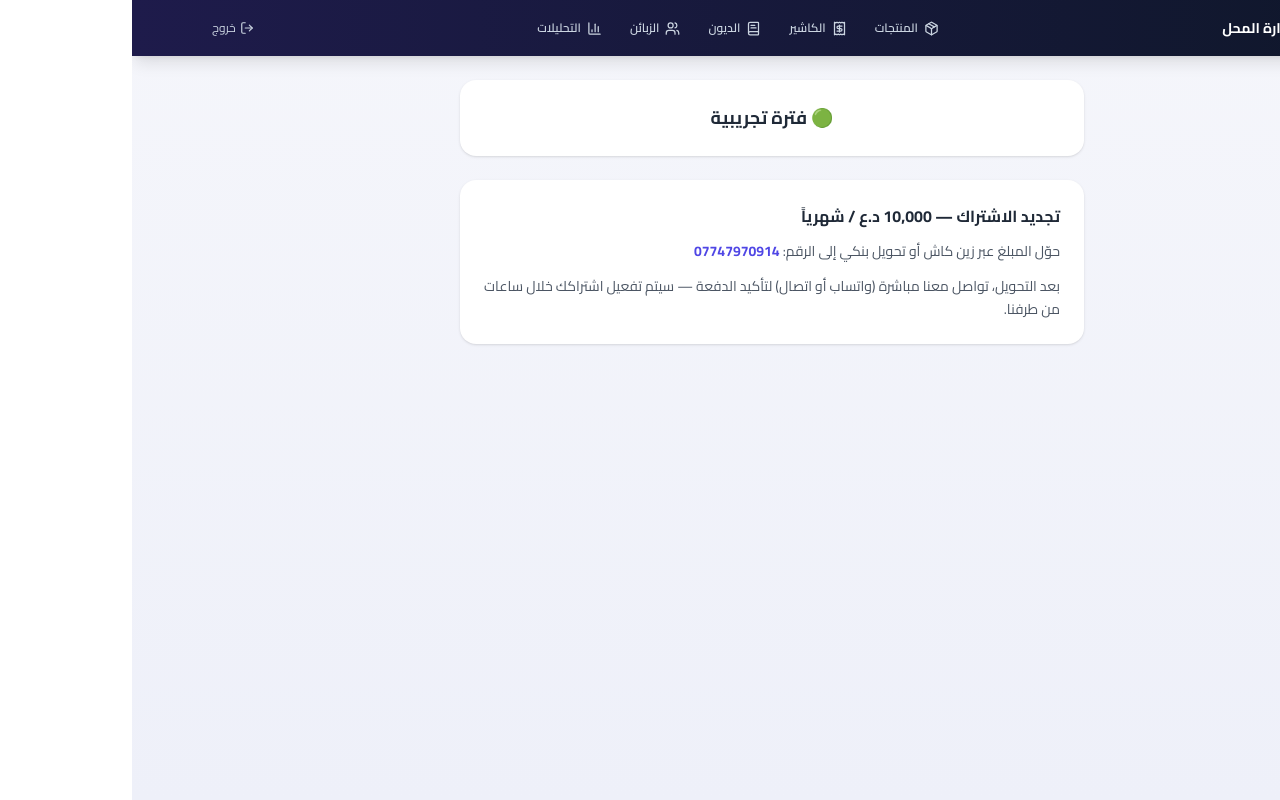
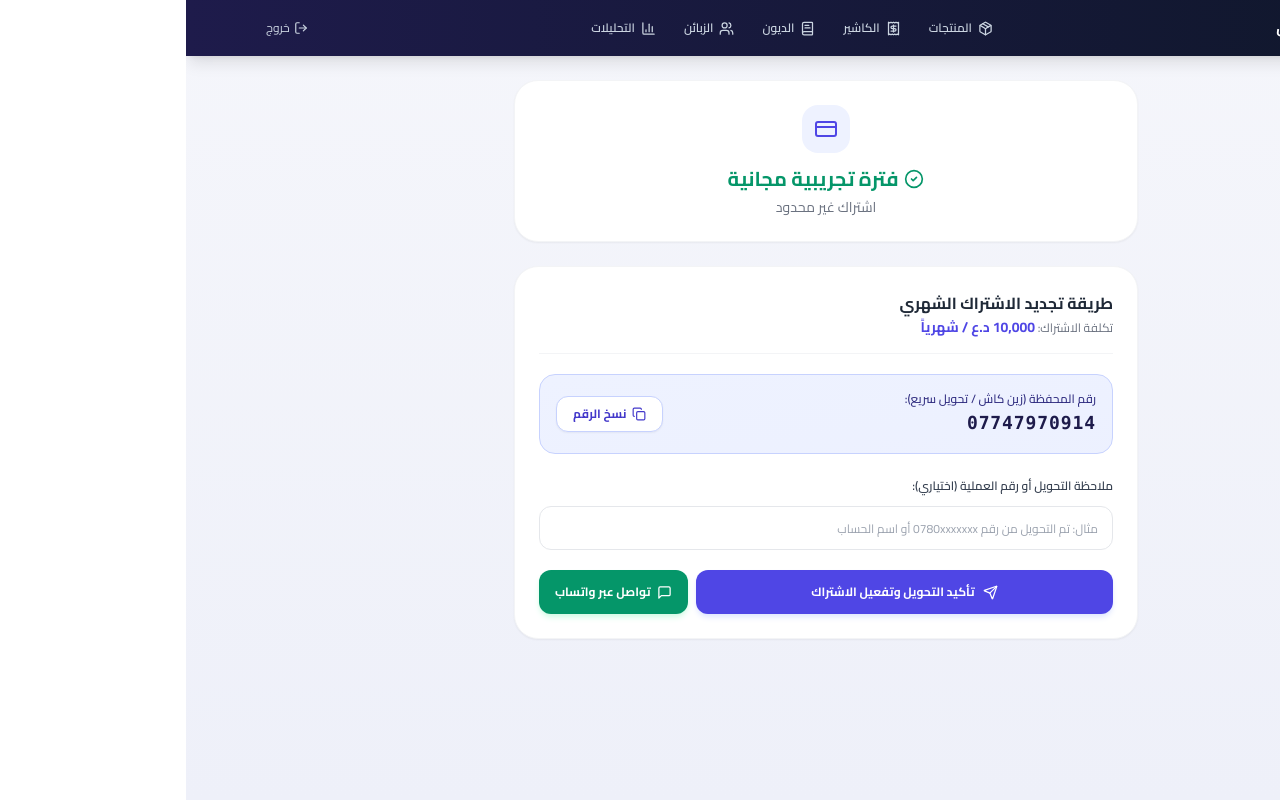
Before and after one commit to dev-mustafa67/my-store, a Next.js app: page /billing in a window 1280 px wide. Built offline with nearby package versions, Linux system fonts and the light colour scheme; no server answers.

Commit message:
Update billing-client.tsx

```diff
--- a/app/billing/billing-client.tsx
+++ b/app/billing/billing-client.tsx
@@ -1,44 +1,204 @@
-// app/billing/page.tsx
 'use client';
 
+import { useState } from 'react';
 import NavBar from '@/components/NavBar';
 import { useSubscription } from '@/lib/subscription';
+import { supabase } from '@/lib/supabase-client';
+import { CreditCard, CheckCircle2, Clock, AlertTriangle, XCircle, Copy, Check, MessageSquare, Send, ShieldCheck } from 'lucide-react';
 
-const MONTHLY_PRICE = 10000; // د.ع — عدّلها لاحقاً حسب سعرك النهائي
-const ZAINCASH_NUMBER = '07747970914'; // ضع رقمك الحقيقي هنا
+const MONTHLY_PRICE = 10000; // د.ع
+const ZAINCASH_NUMBER = '07747970914';
+const WHATSAPP_NUMBER = '9647747970914';
 
 export default function BillingPage() {
   const sub = useSubscription();
+  const [copied, setCopied] = useState(false);
+  const [note, setNote] = useState('');
+  const [submitting, setSubmitting] = useState(false);
+  const [submittedSuccess, setSubmittedSuccess] = useState(false);
 
-  const statusLabel: Record<string, string> = {
-    trial: '🟢 فترة تجريبية',
-    pending_payment: '🟡 بانتظار التفعيل',
-    active: '✅ مشترك نشط',
-    expired: '🔴 الاشتراك منتهي',
-  };
+  function handleCopyNumber() {
+    navigator.clipboard.writeText(ZAINCASH_NUMBER);
+    setCopied(true);
+    setTimeout(() => setCopied(false), 2000);
+  }
+
+  async function handleSubmitPayment(e: React.FormEvent) {
+    e.preventDefault();
+    setSubmitting(true);
+
+    try {
+      const { data: { user } } = await supabase.auth.getUser();
+      const { data: profile } = await supabase
+        .from('users_profile')
+        .select('store_id, full_name')
+        .eq('id', user!.id)
+        .single();
+
+      if (!profile?.store_id) throw new Error('Store not found');
+
+      // 1. تسجيل الدفعة في جدول payments
+      await supabase.from('payments').insert({
+        store_id: profile.store_id,
+        amount: MONTHLY_PRICE,
+        method: 'zaincash_or_bank',
+        reference_note: note || 'طلب تجديد اشتراك شهري',
+        status: 'pending',
+        submitted_by: user!.id,
+      });
+
+      // 2. تحديث حالة المتجر إلى بانتظار التأكيد
+      await supabase.from('stores').update({
+        subscription_status: 'pending_payment',
+      }).eq('id', profile.store_id);
+
+      setSubmittedSuccess(true);
+      setNote('');
+
+      // 3. فتح واتساب تلقائياً مع تفاصيل الدفعة
+      const waMsg = `مرحباً، قمت بتحويل مبلغ الاشتراك (${MONTHLY_PRICE.toLocaleString()} د.ع) لتجديد اشتراك المحل.\nالاسم: ${profile.full_name}\nملاحظة التحويل: ${note || 'لا يوجد'}`;
+      window.open(`https://wa.me/${WHATSAPP_NUMBER}?text=${encodeURIComponent(waMsg)}`, '_blank');
+    } catch (err) {
+      console.error(err);
+      alert('حدث خطأ أثناء إرسال الطلب، يرجى التواصل عبر الواتساب مباشرة');
+    } finally {
+      setSubmitting(false);
+    }
+  }
+
+  if (sub.loading) {
+    return (
+      <div dir="rtl">
+        <NavBar />
+        <div className="max-w-2xl mx-auto p-6 text-center text-gray-500 py-16">
+          جاري تحميل بيانات الاشتراك...
+        </div>
+      </div>
+    );
+  }
 
   return (
     <div dir="rtl">
       <NavBar />
-      <div className="max-w-2xl mx-auto p-6 space-y-6">
-        <div className="bg-white rounded-2xl shadow p-6 text-center">
-          <p className="text-lg font-bold text-gray-800">{statusLabel[sub.status]}</p>
-          {sub.daysLeft !== null && sub.status !== 'active' && (
-            <p className="text-sm text-gray-500 mt-1">
-              {sub.daysLeft >= 0 ? `متبقٍ ${sub.daysLeft} يوم` : 'انتهت المهلة'}
-            </p>
+      <div className="max-w-2xl mx-auto p-4 sm:p-6 space-y-6">
+
+        {/* بطاقة حالة الاشتراك الدقيقة */}
+        <div className="bg-white rounded-3xl p-6 shadow-sm border border-gray-100 text-center space-y-3">
+          <div className="w-12 h-12 rounded-2xl mx-auto flex items-center justify-center bg-indigo-50 text-indigo-600">
+            <CreditCard size={24} />
+          </div>
+
+          <div>
+            <h2 className="text-xl font-bold text-gray-800">
+              {sub.isSuperAdmin ? (
+                <span className="text-indigo-600 flex items-center justify-center gap-1.5">
+                  <ShieldCheck size={20} /> حساب إدارة المنصة (غير محدود)
+                </span>
+              ) : sub.status === 'pending_payment' ? (
+                <span className="text-amber-600 flex items-center justify-center gap-1.5">
+                  <Clock size={20} /> بانتظار تأكيد الدفع
+                </span>
+              ) : sub.isExpired ? (
+                <span className="text-red-600 flex items-center justify-center gap-1.5">
+                  <XCircle size={20} /> الاشتراك منتهي
+                </span>
+              ) : sub.status === 'trial' ? (
+                <span className="text-emerald-600 flex items-center justify-center gap-1.5">
+                  <CheckCircle2 size={20} /> فترة تجريبية مجانية
+                </span>
+              ) : (
+                <span className="text-emerald-600 flex items-center justify-center gap-1.5">
+                  <CheckCircle2 size={20} /> الاشتراك نشط ومفعل
+                </span>
+              )}
+            </h2>
+
+            {!sub.isSuperAdmin && (
+              <p className="text-sm text-gray-500 mt-1">
+                {sub.status === 'pending_payment'
+                  ? 'تم استلام طلب التحويل وسيتم التفعيل خلال دقائق بعد المطابقة'
+                  : sub.isExpired
+                  ? 'يرجى تحويل رسوم التجديد لاستئناف العمل على النظام'
+                  : sub.daysLeft !== null && sub.daysLeft > 0
+                  ? `متبقٍ ${sub.daysLeft} ${sub.daysLeft === 1 ? 'يوم واحد' : sub.daysLeft === 2 ? 'يومان' : 'أيام'} على انتهاء الصلاحية`
+                  : 'اشتراك غير محدود'}
+              </p>
+            )}
+          </div>
+
+          {sub.expiresAt && !sub.isSuperAdmin && (
+            <div className="text-xs text-gray-400 font-mono bg-gray-50 py-1.5 px-3 rounded-xl inline-block">
+              ينتهي في: {new Date(sub.expiresAt).toLocaleDateString('ar-IQ')}
+            </div>
           )}
         </div>
 
-        {sub.status !== 'active' && (
-          <div className="bg-white rounded-2xl shadow p-6 space-y-3">
-            <h3 className="font-bold text-gray-800">تجديد الاشتراك — {MONTHLY_PRICE.toLocaleString()} د.ع / شهرياً</h3>
-            <p className="text-sm text-gray-600 leading-relaxed">
-              حوّل المبلغ عبر زين كاش أو تحويل بنكي إلى الرقم: <b className="text-indigo-600">{ZAINCASH_NUMBER}</b>
-            </p>
-            <p className="text-sm text-gray-600 leading-relaxed">
-              بعد التحويل، تواصل معنا مباشرة (واتساب أو اتصال) لتأكيد الدفعة — سيتم تفعيل اشتراكك خلال ساعات من طرفنا.
-            </p>
+        {/* قسم الدفع وتجديد الاشتراك */}
+        {!sub.isSuperAdmin && (
+          <div className="bg-white rounded-3xl p-6 shadow-sm border border-gray-100 space-y-5">
+            <div className="border-b border-gray-100 pb-4">
+              <h3 className="font-bold text-gray-800 text-base">طريقة تجديد الاشتراك الشهري</h3>
+              <p className="text-xs text-gray-500 mt-0.5">
+                تكلفة الاشتراك: <strong className="text-indigo-600 font-bold text-sm">{MONTHLY_PRICE.toLocaleString()} د.ع / شهرياً</strong>
+              </p>
+            </div>
+
+            {/* بطاقة رقم زين كاش */}
+            <div className="bg-gradient-to-br from-indigo-50 to-indigo-100/60 p-4 rounded-2xl border border-indigo-200 flex items-center justify-between flex-wrap gap-3">
+              <div>
+                <p className="text-xs text-indigo-900 font-medium">رقم المحفظة (زين كاش / تحويل سريع):</p>
+                <p className="text-lg font-bold font-mono text-indigo-950 mt-0.5 tracking-wider">{ZAINCASH_NUMBER}</p>
+              </div>
+              <button
+                type="button"
+                onClick={handleCopyNumber}
+                className="flex items-center gap-1.5 px-4 h-9 bg-white text-indigo-700 hover:bg-indigo-600 hover:text-white rounded-xl text-xs font-bold transition shadow-sm border border-indigo-200"
+              >
+                {copied ? <Check size={14} className="text-emerald-600" /> : <Copy size={14} />}
+                <span>{copied ? 'تم النسخ' : 'نسخ الرقم'}</span>
+              </button>
+            </div>
+
+            {/* نموذج تأكيد الدفع */}
+            <form onSubmit={handleSubmitPayment} className="space-y-3 pt-1">
+              <label className="block text-xs font-semibold text-gray-700">
+                ملاحظة التحويل أو رقم العملية (اختياري):
+              </label>
+              <input
+                type="text"
+                placeholder="مثال: تم التحويل من رقم 0780xxxxxxx أو اسم الحساب"
+                value={note}
+                onChange={(e) => setNote(e.target.value)}
+                className="w-full h-11 px-3.5 border border-gray-200 rounded-xl text-xs outline-none focus:ring-2 focus:ring-indigo-500"
+              />
+
+              <div className="flex flex-col sm:flex-row gap-2 pt-2">
+                <button
+                  type="submit"
+                  disabled={submitting}
+                  className="flex-1 flex items-center justify-center gap-2 h-11 bg-indigo-600 text-white rounded-xl text-xs font-bold hover:bg-indigo-700 disabled:opacity-50 transition shadow-md shadow-indigo-100"
+                >
+                  <Send size={15} />
+                  <span>{submitting ? 'جاري الإرسال...' : 'تأكيد التحويل وتفعيل الاشتراك'}</span>
+                </button>
+
+                <a
+                  href={`https://wa.me/${WHATSAPP_NUMBER}?text=${encodeURIComponent('مرحباً، أود الاستفسار بخصوص تجديد اشتراك المحل')}`}
+                  target="_blank"
+                  rel="noreferrer"
+                  className="flex items-center justify-center gap-1.5 px-4 h-11 bg-emerald-600 text-white rounded-xl text-xs font-bold hover:bg-emerald-700 transition shadow-md shadow-emerald-100"
+                >
+                  <MessageSquare size={15} />
+                  <span>تواصل عبر واتساب</span>
+                </a>
+              </div>
+
+              {submittedSuccess && (
+                <div className="bg-emerald-50 text-emerald-800 border border-emerald-200 p-3 rounded-xl text-xs font-semibold text-center mt-3">
+                  ✅ تم إرسال طلب التجديد بنجاح! سيتم مراجعة الدفعة وتفعيل المتجر فوراً.
+                </div>
+              )}
+            </form>
           </div>
         )}
       </div>
```
